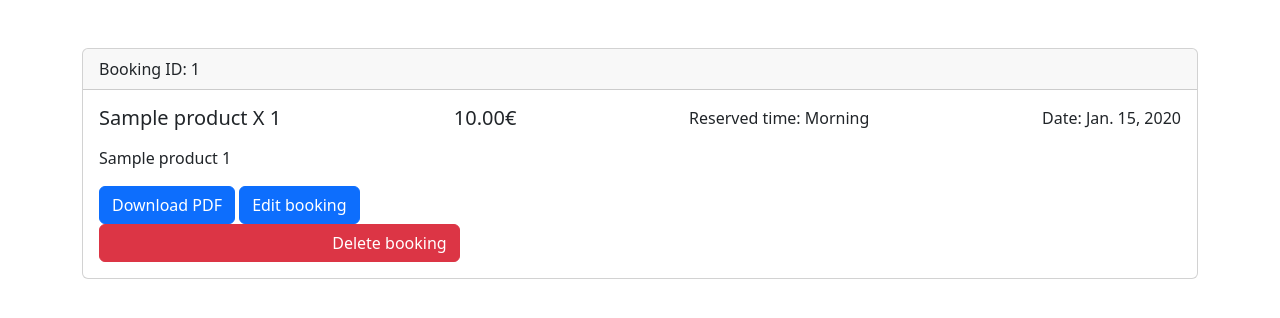
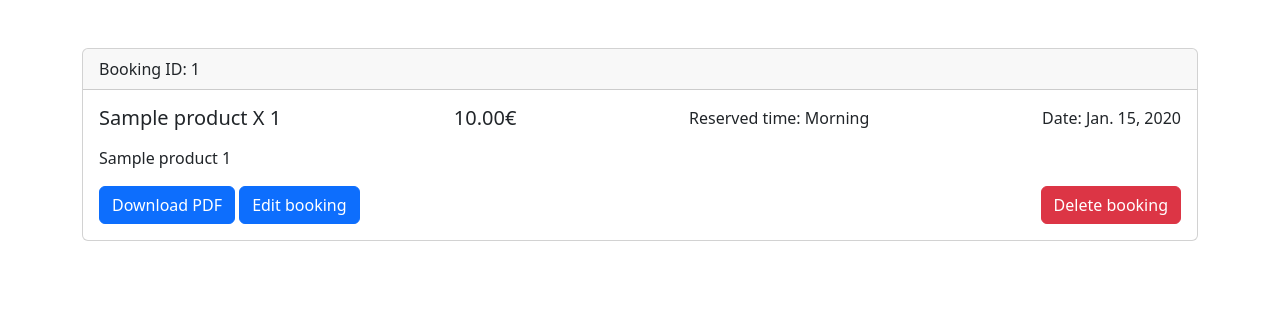
Before and after one commit to TheReported/jhoola, a Django app: a page that uses src/app/back-end/users/templates/users/pages/bookings.html in a window 1280 px wide. Shown: the part 76-394 px from the top of the page. Run offline with Django 5.2, Linux system fonts and the light colour scheme; a user stored in the database is signed in; tables that the repository leaves empty hold one stand-in row (values such as "Sample post").

Commit message:
delete button position fixed #24

```diff
--- a/src/app/back-end/users/templates/users/pages/bookings.html
+++ b/src/app/back-end/users/templates/users/pages/bookings.html
@@ -27,14 +27,13 @@
 
             </p>
           </div>
-
-          <div class="user-actions">
+          <div class="row user-actions">
             <div class="col-8">
               <a href="{% url "booking:booking_pdf" user.username booking.id %}" class="btn btn-primary">Download PDF</a>
               <a href="#" class="btn btn-primary">Edit booking</a>
             </div>
-            <div class="col-4">
-              <a href="#" class="btn btn-danger d-flex justify-content-end">Delete booking</a>
+            <div class="col-4 d-flex justify-content-end">
+              <a href="#" class="btn btn-danger">Delete booking</a>
             </div>
           </div>
         </div>
```
